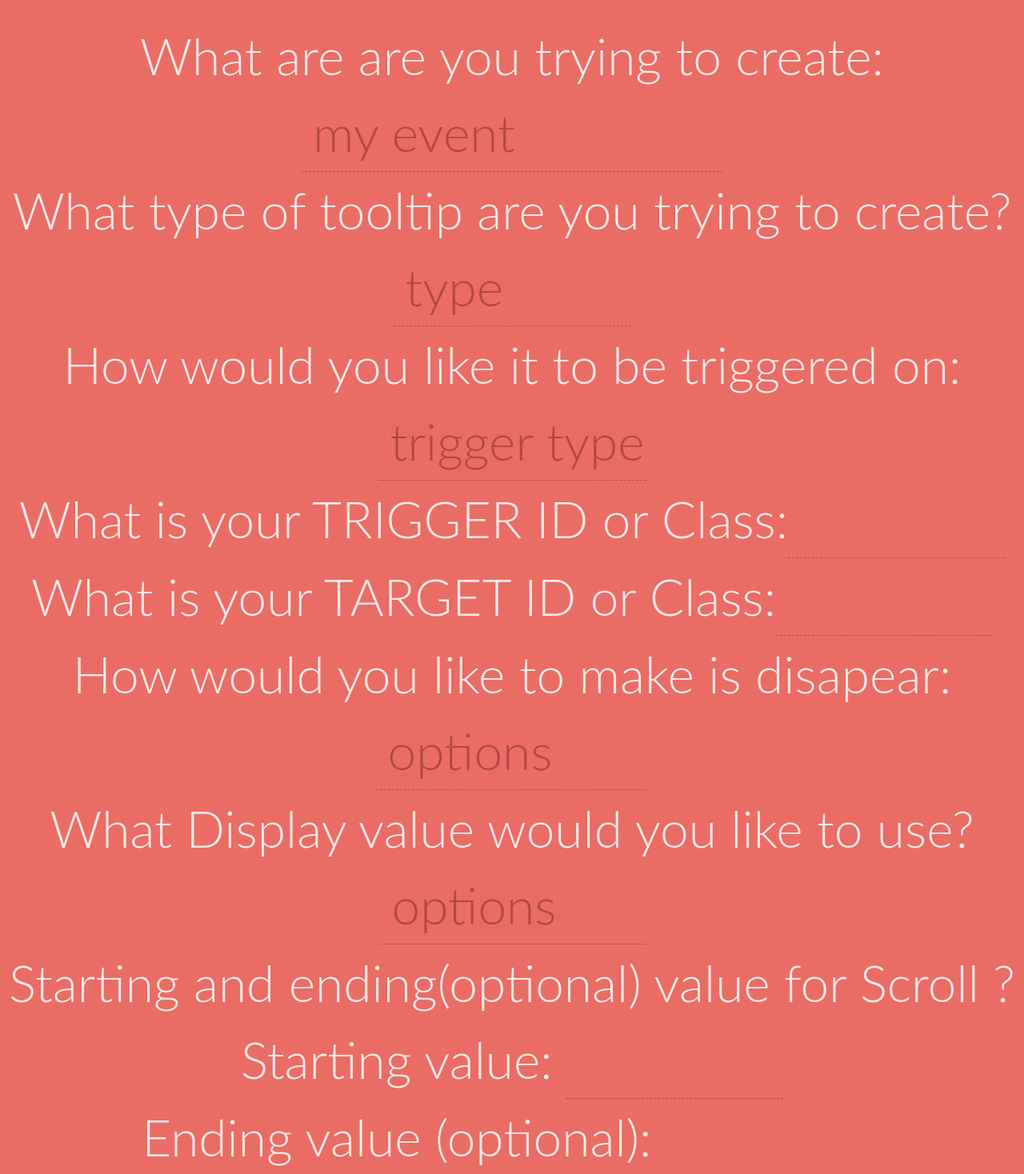
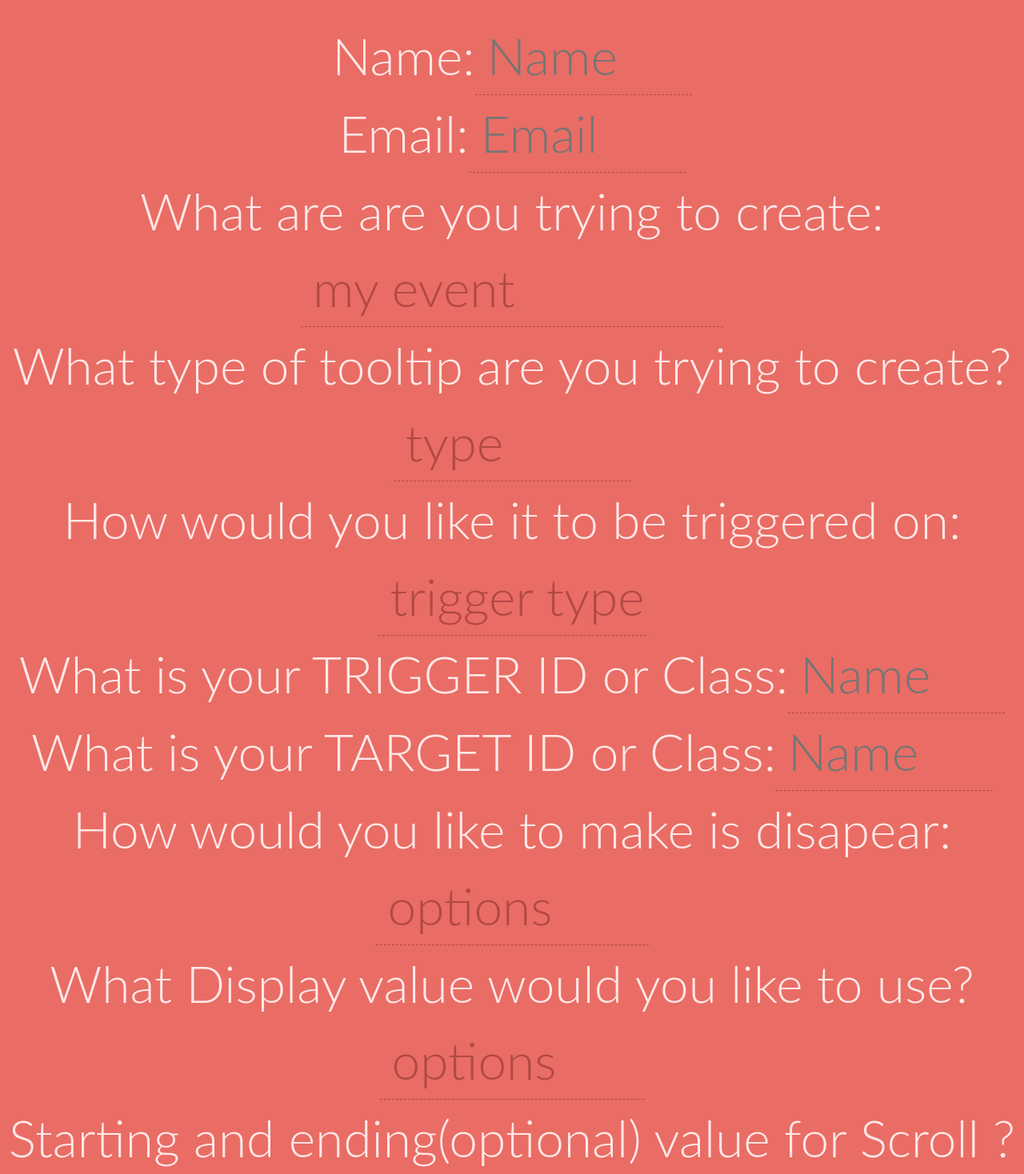
Before and after one commit to IAmNatch/JSCookbook, a React (Create React App) app in the folder js-react-app/: page / in a window 1280 px wide. Shown: the part 60-1528 px from the top of the page at 80% size. Built offline with nearby package versions, Linux system fonts and the light colour scheme.

Commit message:
WORKING FORM THAT LOGS AN OBJECT TO THE CONSOLE

```diff
--- a/js-react-app/src/App.js
+++ b/js-react-app/src/App.js
@@ -7,61 +7,164 @@ class App extends Component {
     return (
       <div className="App">
        <h1> FORM THAT LOGS TO THE CONSOLE</h1>
-       <FlavorForm />
+       <Test />
       </div>
     );
   }
 }
 
-class FlavorForm extends React.Component {
+// class FlavorForm extends React.Component {
+//   constructor(props) {
+//     super(props);
+//     this.state = {
+//         type: '',
+//         tooltip: ''
+
+//     };
+
+//     // this.handleChangeType = this.handleChangeType.bind(this);
+//     this.handleChangeTooltip = this.handleChangeTooltip.bind(this);
+//     // this.handleChange = this.handleChange.bind(this);
+//     this.handleSubmit = this.handleSubmit.bind(this);
+//   }
+
+//   // handleChangeType(event) {
+//   //   // this.setState({value: event.target.value});
+//   //   //  var newArray = this.state.value.type.slice();
+//   //   // newArray.push(event.target.value);
+//   //   this.setState({
+//   //         type:  event.target.type
+//   //   })
+//   // }
+//   // handleChangeTooltip(event){
+//   //   this.setState({
+
+//   //         tooltip: event.target.tooltip
+
+//   //   })
+//   // }
+//   handleChangeTooltip(event){
+//     this.setState({
+
+//       tooltip: event.target.tooltip
+
+//     })
+//   }
+
+//   handleSubmit(event) {
+//    console.log(JSON.stringify(this.state));
+//     event.preventDefault();
+//   }
+
+//   render() {
+//     return (
+//       <form onSubmit={this.handleSubmit} className="nl-form" >
+//         <label>
+//           What are are you trying to create:
+//           <select value={this.state.type} onChange={this.handleChange}>
+//             <option value="do-not-submit">  my event</option>
+//             <option value="tooltip"> tooltip</option>
+//             <option value="change-class-name"> change class name</option>
+//             <option value="sort"> sort</option>
+//           </select>
+//       </label>
+//        <br />
+//         <label> What type of tooltip are you trying to create?
+//           <select value={this.state.tooltip} onChange={this.handleChangeTooltip}>
+//             <option value="do-not-submit">type</option>
+//             <option value="popups">popup</option>
+//             <option value="dropdown">dropdown</option>
+//           </select>
+//         </label>
+//        <br />
+//         <label> How would you like it to be triggered on:
+//         	<select value={this.state.value} onChange={this.handleChange}>
+// 						<option value="do-not-submit" > trigger type</option>
+// 						<option value="hover">hover</option>
+// 						<option value="click">click</option>
+// 						<option value="click toggle">click toggle</option>
+//             <option value="scroll">scroll</option>
+// 					</select>
+//         </label>
+//       <br />
+//         <label>
+//           What is your TRIGGER ID or Class:
+//           <input type="text" value={this.state.text} required/>
+//       </label>
+//         <br />
+
+//         <label>
+//           What is your TARGET ID or Class:
+//           <input type="text" value={this.state.text} required/>
+//       </label>
+//         <br />
+//         <label> How would you like to make is disapear:
+//         	<select value={this.state.value} onChange={this.handleChange}>
+// 						<option value="do-not-submit" > options</option>
+// 						<option value="opacity">opacity</option>
+// 						<option value="dislay: none">dislay: none</option>
+// 					</select>
+//         </label>
+//         <br />
+//         <label> What Display value would you like to use?
+//         	<select value={this.state.value} onChange={this.handleChange}>
+// 						<option value="do-not-submit" > options</option>
+// 						<option value="block">block</option>
+// 						<option value="inline">inline</option>
+//             <option value="inline-block">inline-block</option>
+// 						<option value="flex">flex</option>
+// 					</select>
+//         </label>
+//         <br />
+//         <label> Starting and ending(optional) value for Scroll ? <br />
+//           <span>Starting value: <input type="text" value={this.state.text} required/></span> <br />
+//           <span>Ending value (optional): <input type="text" value={this.state.text}/></span>
+//         </label>
+//         <br />
+//          <button className="nl-submit" type="submit">submit</button>
+//       </form>
+//     );
+//   }
+// }
+
+
+class Test extends React.Component {
   constructor(props) {
-    super(props);
+      super(props)
       this.state = {
-        type: '',
-        tooltip: ''
-
-    };
-
-    // this.handleChangeType = this.handleChangeType.bind(this);
-    // this.handleChangeTooltip = this.handleChangeTooltip.bind(this);
-    this.handleChange = this.handleChange.bind(this);
-    this.handleSubmit = this.handleSubmit.bind(this);
+          formValues: {}
+      }
   }
 
-  // handleChangeType(event) {
-  //   // this.setState({value: event.target.value});
-  //   //  var newArray = this.state.value.type.slice();
-  //   // newArray.push(event.target.value);
-  //   this.setState({
-  //         type:  event.target.type
-  //   })
-  // }
-  // handleChangeTooltip(event){
-  //   this.setState({
+  handleChange(event) {
+      event.preventDefault();
+      let formValues = this.state.formValues;
+      let name = event.target.name;
+      let value = event.target.value;
 
-  //         tooltip: event.target.tooltip
+      formValues[name] = value;
 
-  //   })
-  // }
-  handleChange(event){
-    this.setState({
-      type: event.target.type,
-      tooltip: event.target.tooltip
-
-    })
+      this.setState({formValues})
   }
 
   handleSubmit(event) {
-   console.log(JSON.stringify(this.state));
       event.preventDefault();
+      console.log(this.state.formValues);
   }
 
-  render() {
+  render(){
     return (
-      <form onSubmit={this.handleSubmit} className="nl-form" >
+      <form onSubmit={this.handleSubmit.bind(this)} className="nl-form">
+              <label> Name:
+                  <input type="text" name="name" placeholder="Name" value={this.state.formValues["name"]} onChange={this.handleChange.bind(this)} />
+              </label><br />
+              <label> Email:
+                  <input type="text" name="email" placeholder="Email" value={this.state.formValues["email"]} onChange={this.handleChange.bind(this)}/>
+              </label>
+              <br />
           <label>
           What are are you trying to create:
-          <select value={this.state.type} onChange={this.handleChange}>
+          <select  name="event-type" value={this.state.formValues["event-type"]} onChange={this.handleChange.bind(this)}>
             <option value="do-not-submit">  my event</option>
             <option value="tooltip"> tooltip</option>
             <option value="change-class-name"> change class name</option>
@@ -70,7 +173,7 @@ class FlavorForm extends React.Component {
       </label>
       <br />
         <label> What type of tooltip are you trying to create?
-          <select value={this.state.tooltip} onChange={this.handleChange}>
+          <select name="type"  value={this.state.formValues["type"]} onChange={this.handleChange.bind(this)}>
             <option value="do-not-submit">type</option>
             <option value="popups">popup</option>
             <option value="dropdown">dropdown</option>
@@ -78,7 +181,7 @@ class FlavorForm extends React.Component {
         </label>
         <br />
         <label> How would you like it to be triggered on:
-        	<select value={this.state.value} onChange={this.handleChange}>
+        	<select name="trigger"  value={this.state.formValues["trigger"]} onChange={this.handleChange.bind(this)}>
 						<option value="do-not-submit" > trigger type</option>
 						<option value="hover">hover</option>
 						<option value="click">click</option>
@@ -89,17 +192,17 @@ class FlavorForm extends React.Component {
       <br />
         <label>
           What is your TRIGGER ID or Class:
-          <input type="text" value={this.state.text} required/>
+          <input type="text" name="trigger-id-class" placeholder="Name" value={this.state.formValues["trigger-id-class"]} onChange={this.handleChange.bind(this)} />
       </label>
         <br />
 
         <label>
           What is your TARGET ID or Class:
-          <input type="text" value={this.state.text} required/>
+          <input type="text" name="target-id-class" placeholder="Name" value={this.state.formValues["target-id-class"]} onChange={this.handleChange.bind(this)} />
       </label>
       <br />
         <label> How would you like to make is disapear:
-        	<select value={this.state.value} onChange={this.handleChange}>
+        	<select name="disapaer" value={this.state.formValues["disapaer"]} onChange={this.handleChange.bind(this)}>
 						<option value="do-not-submit" > options</option>
 						<option value="opacity">opacity</option>
 						<option value="dislay: none">dislay: none</option>
@@ -107,7 +210,7 @@ class FlavorForm extends React.Component {
         </label>
         <br />
         <label> What Display value would you like to use?
-        	<select value={this.state.value} onChange={this.handleChange}>
+        	<select name="disapaer-value" value={this.state.formValues["disapaer-value"]} onChange={this.handleChange.bind(this)}>
 						<option value="do-not-submit" > options</option>
 						<option value="block">block</option>
 						<option value="inline">inline</option>
@@ -117,13 +220,13 @@ class FlavorForm extends React.Component {
         </label>
         <br />
         <label> Starting and ending(optional) value for Scroll ? <br />
-          <span>Starting value: <input type="text" value={this.state.text} required/></span> <br />
-          <span>Ending value (optional): <input type="text" value={this.state.text}/></span>
+          <span>Starting value: <input type="text" name="scroll-start" placeholder="Name" value={this.state.formValues["scroll-start"]} onChange={this.handleChange.bind(this)} required/></span> <br />
+          <span>Ending value (optional): <input type="text" name="scroll-end" placeholder="Name" value={this.state.formValues["scroll-end"]} onChange={this.handleChange.bind(this)} /></span>
         </label>
         <br />
         <button className="nl-submit" type="submit">submit</button>
          </form>
-    );
+    )
   }
 }
 
```
Lines whose indentation alone changed are shown as unchanged.
